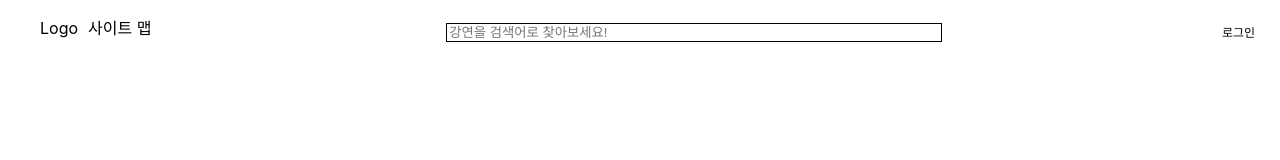
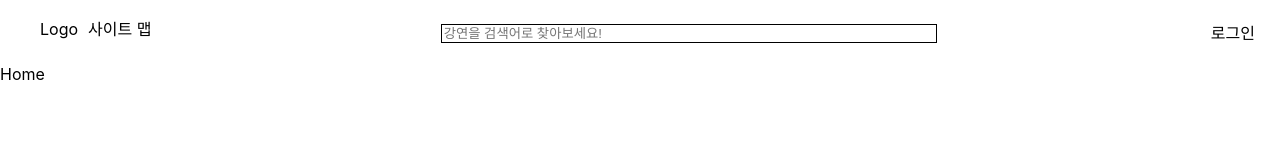
Before and after one commit to Soma11-JDK/JobTreaming-FE, a React (Create React App) app: page / in a window 1280 px wide. Shown: the top 160 px of the page. Built offline with nearby package versions, Linux system fonts and the light colour scheme.

Commit message:
헤더 수정
홈 라우터 연결
로그인 스타일 변경

```diff
--- a/src/Components/HeaderIcon.js
+++ b/src/Components/HeaderIcon.js
@@ -2,7 +2,6 @@
 import styled from 'styled-components';
 
 const Container = styled.div`
-  font-size: 12px;
   padding: 5px;
   display: flex;
 `;
@@ -12,9 +11,7 @@
   object-fit: contain;
 `;
 
-const Text = styled.div`
-  font-size: 12px;
-`;
+const Text = styled.div``;
 
 const HeaderIcon = () => (
   <Container>
--- a/src/Components/Router.js
+++ b/src/Components/Router.js
@@ -1,5 +1,5 @@
 import React from 'react';
-import { BrowserRouter as Router, Route } from 'react-router-dom';
+import { BrowserRouter as Router, Route, Switch } from 'react-router-dom';
 
 import Home from 'Routes/Home/HomePresenter';
 import Header from './Header';
@@ -8,6 +8,9 @@
   <Router>
     <>
       <Header />
+      <Switch>
+        <Route path="/" exact component={Home} />
+      </Switch>
     </>
   </Router>
 );
```
